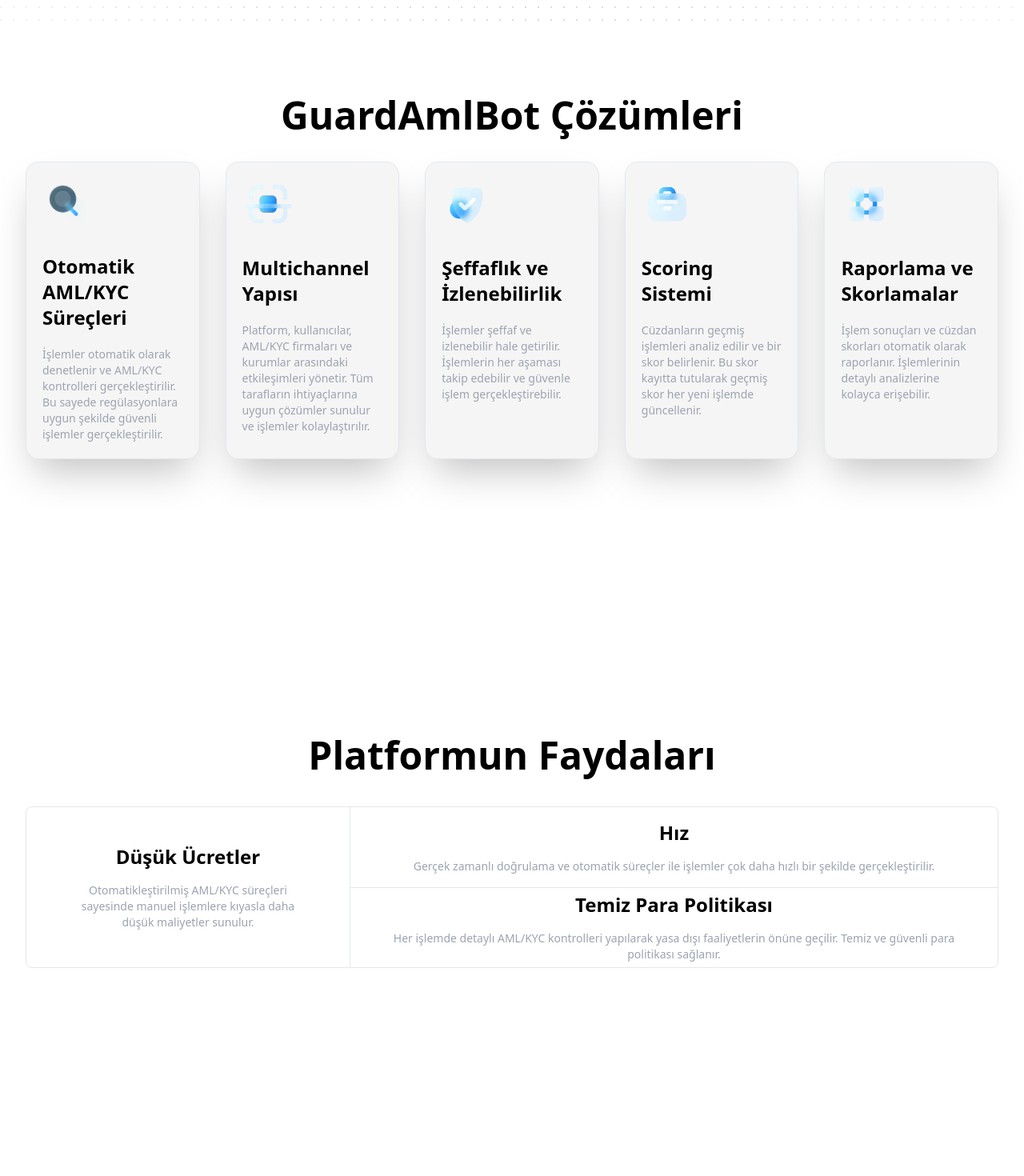
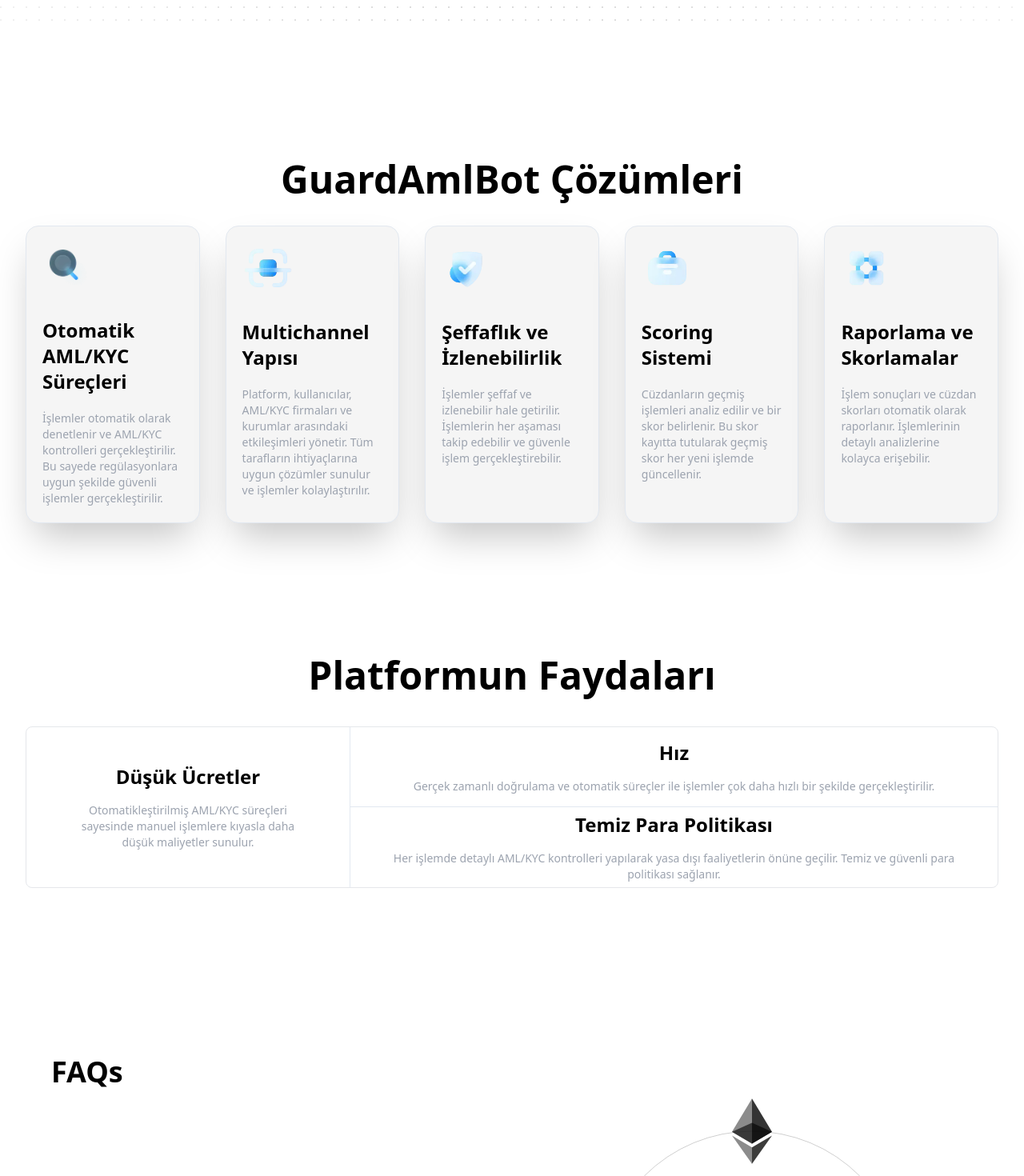
Before and after one commit to srkanyalcinkaya/guardbot-waitlist, a React (Vite) app: page / in a window 1280 px wide. Shown: the part 760-2230 px from the top of the page at 80% size. Built offline with nearby package versions, Linux system fonts and the light colour scheme.

Commit message:
chaneges screen height

```diff
--- a/src/pages/home/index.jsx
+++ b/src/pages/home/index.jsx
@@ -171,7 +171,7 @@
                     "[mask-image:radial-gradient(1000px_circle_at_center,white,transparent)]",
                 )}
             />
-            <main className="mx-auto flex-1 px-6 overflow-hidden relative  md:px-8 mt-20 max-w-[90rem] space-y-20 md:space-y-0  ">
+            <main className="mx-auto flex-1 px-6 overflow-hidden relative  md:px-8 mt-20 max-w-[90rem] space-y-20   ">
                 <section className=" text-center min-h-screen">
 
                     <div className="z-10 relative flex min-h-[4rem] items-center justify-center mb-10">
@@ -296,7 +296,7 @@
 
 
                 </section>
-                <section className=" min-h-screen flex flex-col text-center items-center gap-10 ">
+                <section className=" h-full  flex flex-col text-center items-center gap-10 ">
                     <FadeText
                         className="text-3xl md:text-5xl  font-bold text-black text-center dark:text-white "
                         direction="down"
@@ -338,7 +338,7 @@
 
                     </div>
                 </section>
-                <section className=" min-h-screen flex flex-col text-center items-center gap-10 ">
+                <section className=" h-full pt-20  flex flex-col text-center items-center gap-10 ">
                     <FadeText
                         className="text-3xl md:text-5xl  font-bold text-black text-center dark:text-white "
                         direction="down"
@@ -371,7 +371,7 @@
                                 <ResizableHandle />
                                 <ResizablePanel defaultSize={400}>
                                     <div className="flex h-full items-center justify-center p-12 flex-col gap-4">
-                                        <span className="font-bold text-2xl">Temiz Para Politikası</span>
+                                        <span className="font-bold  md:text-2xl">Temiz Para Politikası</span>
                                         <p  className="text-sm text-gray-400">Her işlemde detaylı AML/KYC kontrolleri yapılarak yasa dışı faaliyetlerin önüne geçilir. Temiz ve güvenli para politikası sağlanır.</p>
                                     </div>
                                 </ResizablePanel>
@@ -379,7 +379,7 @@
                         </ResizablePanel>
                     </ResizablePanelGroup>
                 </section>
-                <section className="mx-auto container  min-h-screen flex items-center justify-center" id="faq">
+                <section className="mx-auto container min-h-screen   flex items-center justify-center" id="faq">
                     <div className="w-full h-full">
                         <FadeText
                             className="text-4xl font-bold text-black dark:text-white "
```
